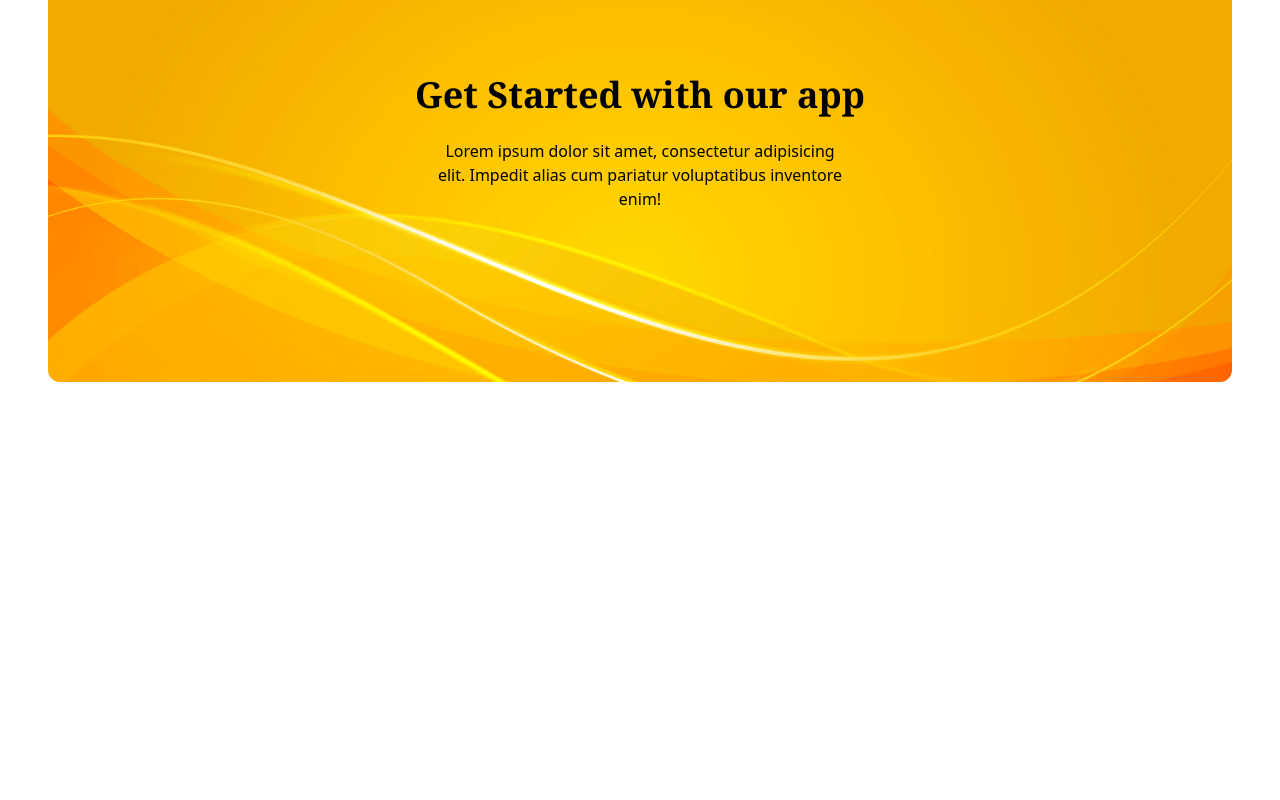
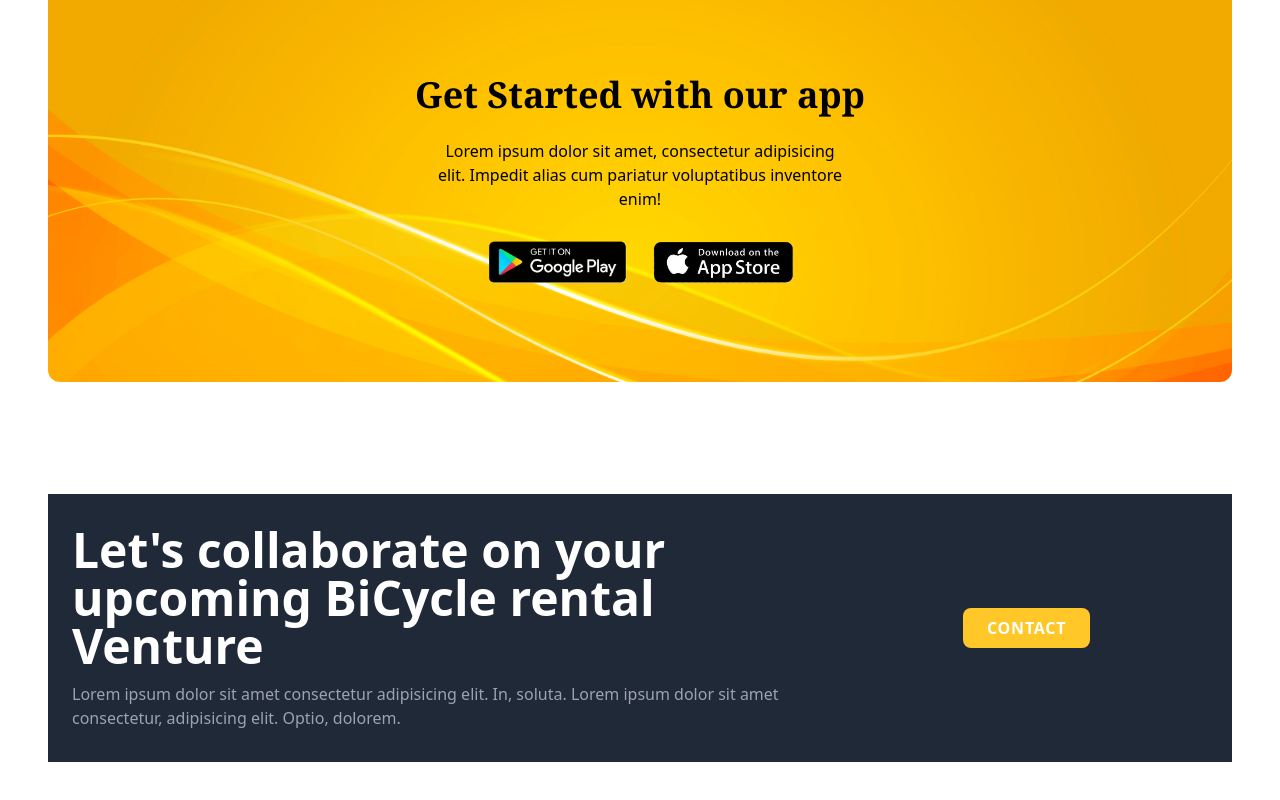
Before and after one commit to priti200/BikeRental, a React (Vite) app: page / in a window 1280 px wide. Shown: the part 3062-3862 px from the top of the page. Before the commit the page ends 3500 px from the top, so only its background shows below. Built offline with nearby package versions, Linux system fonts and the light colour scheme.

Commit message:
Added a contact card to the BiRide Website

```diff
--- a/src/App.jsx
+++ b/src/App.jsx
@@ -8,7 +8,7 @@
 import CarList from './components/BiCycleListing/BiCycleListing';
 import Testimonial from './components/Testimonial/Testimonial';
 import AppStoreBanner from './components/AppStoreBanner/AppStoreBanner';
-
+import Contact from './components/Contact/Contact';
 const App = () => {
 
   // Dark Mode Features
@@ -51,6 +51,7 @@
        <CarList />
        <Testimonial />
        <AppStoreBanner />
+       <Contact />
     </div>
   )
 }
--- /dev/null
+++ b/src/components/Contact/Contact.jsx
@@ -0,0 +1,36 @@
+import React from 'react'
+
+const Contact = () => {
+  return (
+    <div
+    data-aos="zoom-in"
+    className="dark:bg-black dark:text-white py-14">
+      <div className="container">
+        <div className="grid grid-cols-1 sm:grid-cols-3
+        gap-6 bg-gray-800 py-8 px-6">
+            <div className="col-span-2 space-y-3">
+                <h1 className="text-4xl sm:text-5xl font-bold text-white
+                ">{" "}Let's collaborate on your upcoming BiCycle rental Venture</h1>
+            <p className="text-gray-400">
+                Lorem ipsum dolor sit amet
+                consectetur adipisicing elit. In, soluta.
+                Lorem ipsum dolor sit amet consectetur,
+                adipisicing elit. Optio, dolorem.
+            </p>
+            </div>
+            <div className="grid place-items-center">
+                <a href="#"
+                className="inline-block font-semibold py-2 px-6 bg-primary
+                text-white rounded-lg tracking-wider uppercase
+                hovver:bg-primary/80 duration-300"
+                >
+                    Contact
+                </a>
+            </div>
+        </div>
+      </div>
+    </div>
+  )
+}
+
+export default Contact
```
